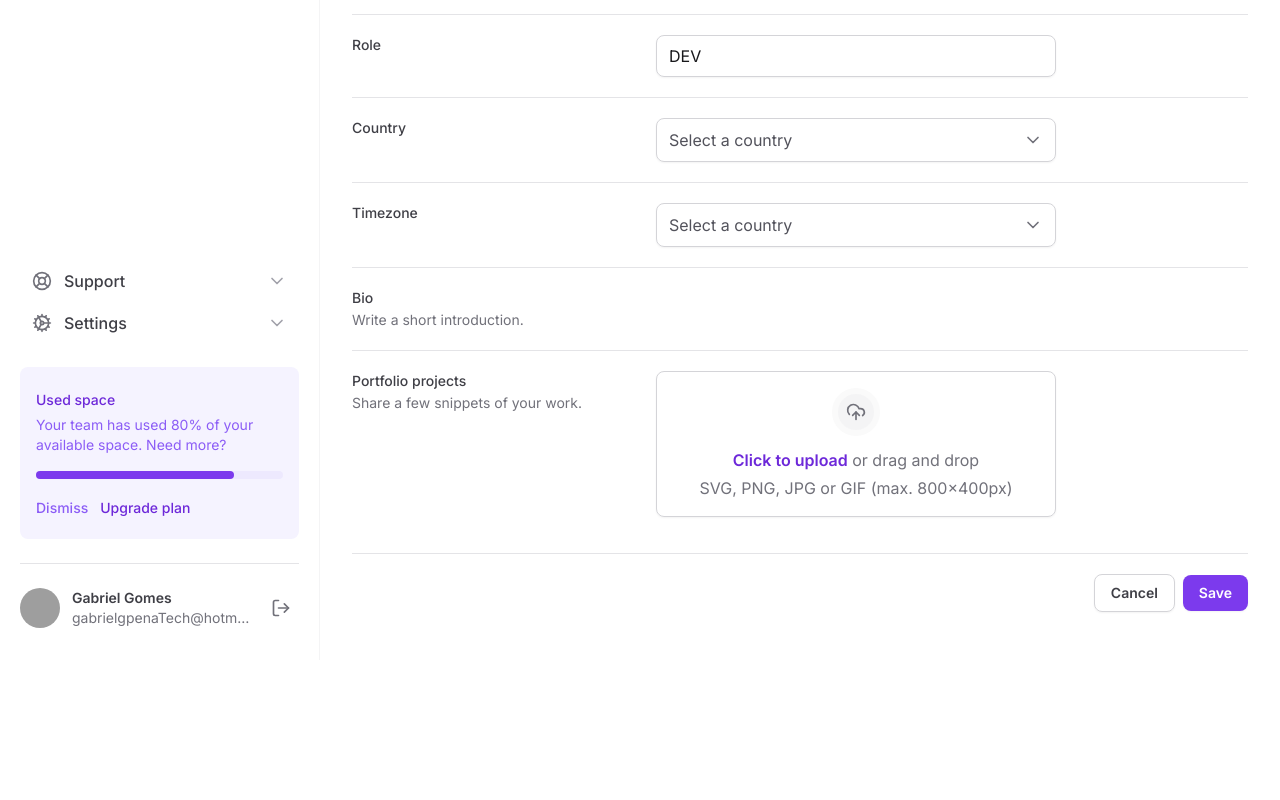
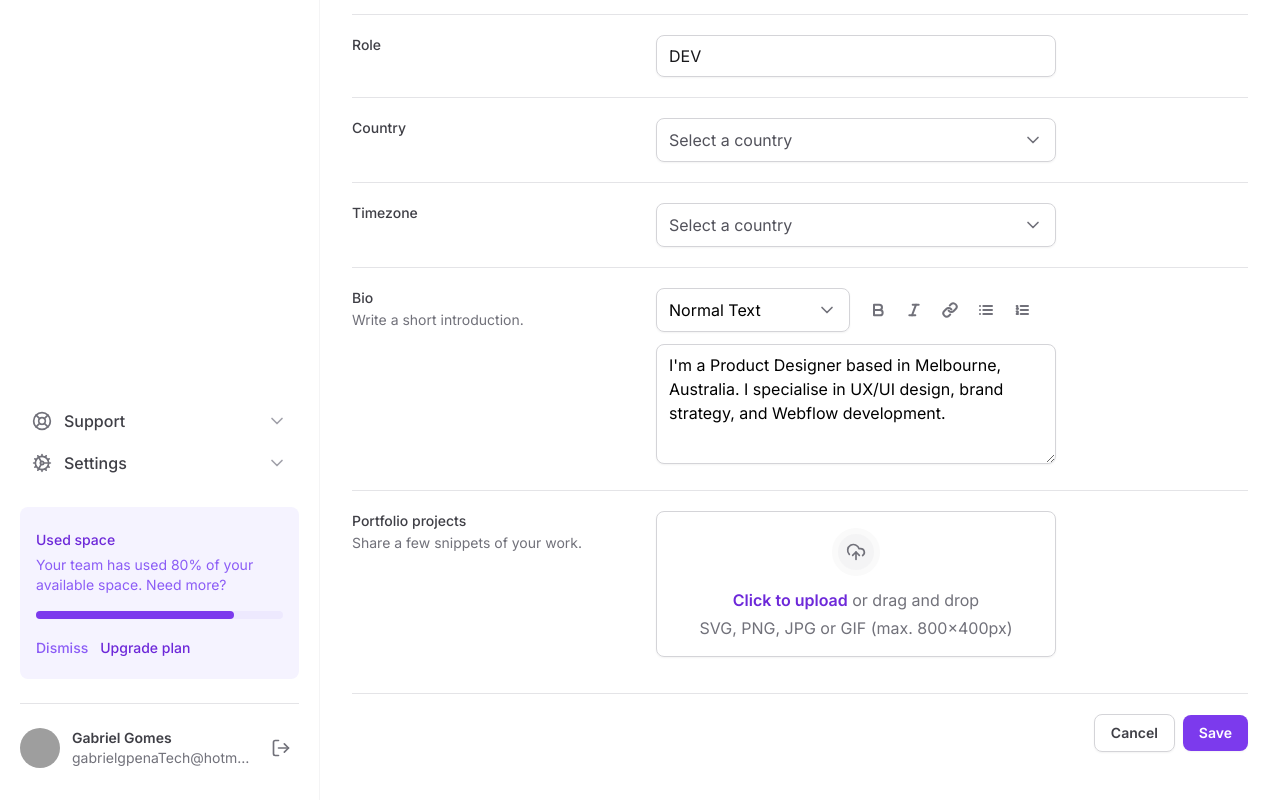
Before and after one commit to GabrielGPena793/tailwind_next, a Next.js app: page / in a window 1280 px wide. Shown: the part 592-1392 px from the top of the page. Before the commit the page ends 1252 px from the top, so only its background shows below. Built offline with nearby package versions, Linux system fonts and the light colour scheme; grey boxes are pictures that could not be loaded.

Commit message:
feat:  Input de Biografia

```diff
--- a/src/app/page.tsx
+++ b/src/app/page.tsx
@@ -1,9 +1,10 @@
 import { SettingsTabs } from '@/components/SettingsTabs'
 import * as Input from '@/components/Input'
 import * as FileInput from '@/components/Form/FileInput'
-import { Mail } from 'lucide-react'
+import { Bold, Italic, Link, List, ListOrdered, Mail } from 'lucide-react'
 import { Select } from '@/components/Form/Select'
 import { SelectItem } from '@/components/Form/Select/SelectItem'
+import { Textarea } from '@/components/Form/Textarea'
 
 export default function Home() {
   return (
@@ -144,7 +145,56 @@
                 Write a short introduction.
               </span>
             </label>
-            <div></div>
+
+            <div className="space-y-3">
+              <div className="grid grid-cols-2 gap-3">
+                <Select placeholder="Select a country" defaultValue="normal">
+                  <SelectItem text="Normal Text" value="normal" />
+                  <SelectItem text="Markdown" value="md" />
+                </Select>
+
+                <div className="flex items-center gap-1">
+                  <button
+                    type="button"
+                    className="rounded-md p-2 hover:bg-zinc-50"
+                  >
+                    <Bold className="h-4 w-4 text-zinc-500" strokeWidth={3} />
+                  </button>
+                  <button
+                    type="button"
+                    className="rounded-md p-2 hover:bg-zinc-50"
+                  >
+                    <Italic className="h-4 w-4 text-zinc-500" strokeWidth={3} />
+                  </button>
+                  <button
+                    type="button"
+                    className="rounded-md p-2 hover:bg-zinc-50"
+                  >
+                    <Link className="h-4 w-4 text-zinc-500" strokeWidth={3} />
+                  </button>
+                  <button
+                    type="button"
+                    className="rounded-md p-2 hover:bg-zinc-50"
+                  >
+                    <List className="h-4 w-4 text-zinc-500" strokeWidth={3} />
+                  </button>
+                  <button
+                    type="button"
+                    className="rounded-md p-2 hover:bg-zinc-50"
+                  >
+                    <ListOrdered
+                      className="h-4 w-4 text-zinc-500"
+                      strokeWidth={3}
+                    />
+                  </button>
+                </div>
+              </div>
+
+              <Textarea
+                id="bio"
+                defaultValue="I'm a Product Designer based in Melbourne, Australia. I specialise in UX/UI design, brand strategy, and Webflow development."
+              />
+            </div>
           </div>
 
           <div className="grid grid-cols-form gap-6 pt-5">
--- a/src/components/Form/Select/index.tsx
+++ b/src/components/Form/Select/index.tsx
@@ -4,14 +4,14 @@
 import { Check, ChevronDown } from 'lucide-react'
 import { ReactNode } from 'react'
 
-interface SelectProps {
+interface SelectProps extends RadixSelect.SelectProps {
   children: ReactNode
   placeholder: string
 }
 
-export function Select({ children, placeholder }: SelectProps) {
+export function Select({ children, placeholder, ...props }: SelectProps) {
   return (
-    <RadixSelect.Root>
+    <RadixSelect.Root {...props}>
       <RadixSelect.Trigger className="flex h-11 w-full items-center justify-between gap-2 rounded-lg border border-zinc-300 px-3 py-2 shadow-sm data-[placeholder]:text-zinc-600">
         <RadixSelect.Value placeholder={placeholder} className="text-black" />
         <RadixSelect.Icon>
@@ -24,7 +24,7 @@
           side="bottom"
           position="popper"
           sideOffset={8}
-          className="z-10 w-[--radix-select-trigger-width] overflow-hidden rounded-lg border border-zinc-200 bg-white"
+          className="z-10 w-[--radix-select-trigger-width] overflow-hidden rounded-lg border border-zinc-200 bg-white shadow-sm"
         >
           <RadixSelect.Viewport>{children}</RadixSelect.Viewport>
         </RadixSelect.Content>
--- /dev/null
+++ b/src/components/Form/Textarea.tsx
@@ -0,0 +1,12 @@
+import { ComponentProps } from 'react'
+
+type TextareaProps = ComponentProps<'textarea'>
+
+export function Textarea(props: TextareaProps) {
+  return (
+    <textarea
+      className="min-h-[120px] w-full resize-y rounded-lg border border-zinc-300 px-3 py-2 shadow-sm"
+      {...props}
+    />
+  )
+}
```
